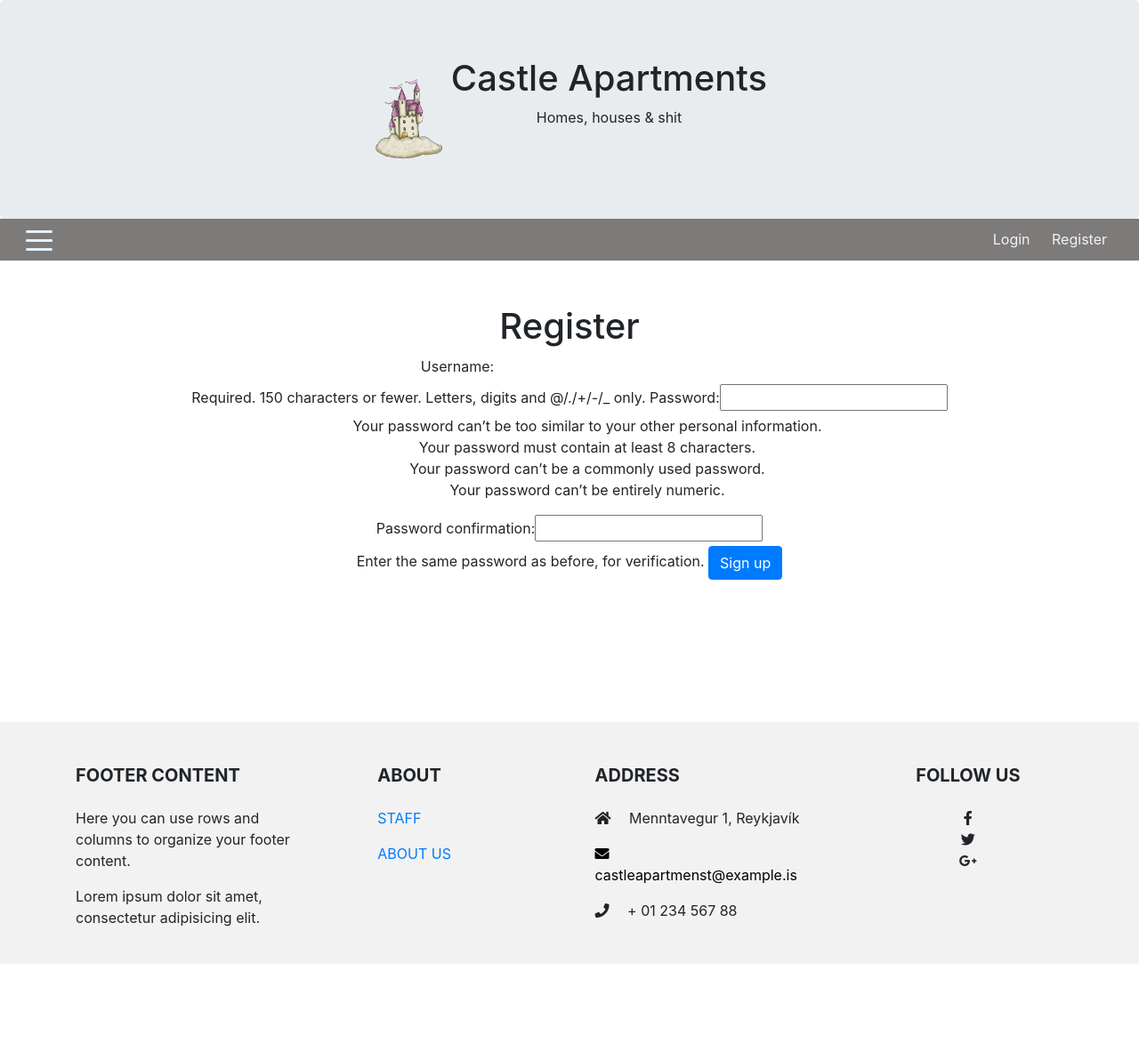
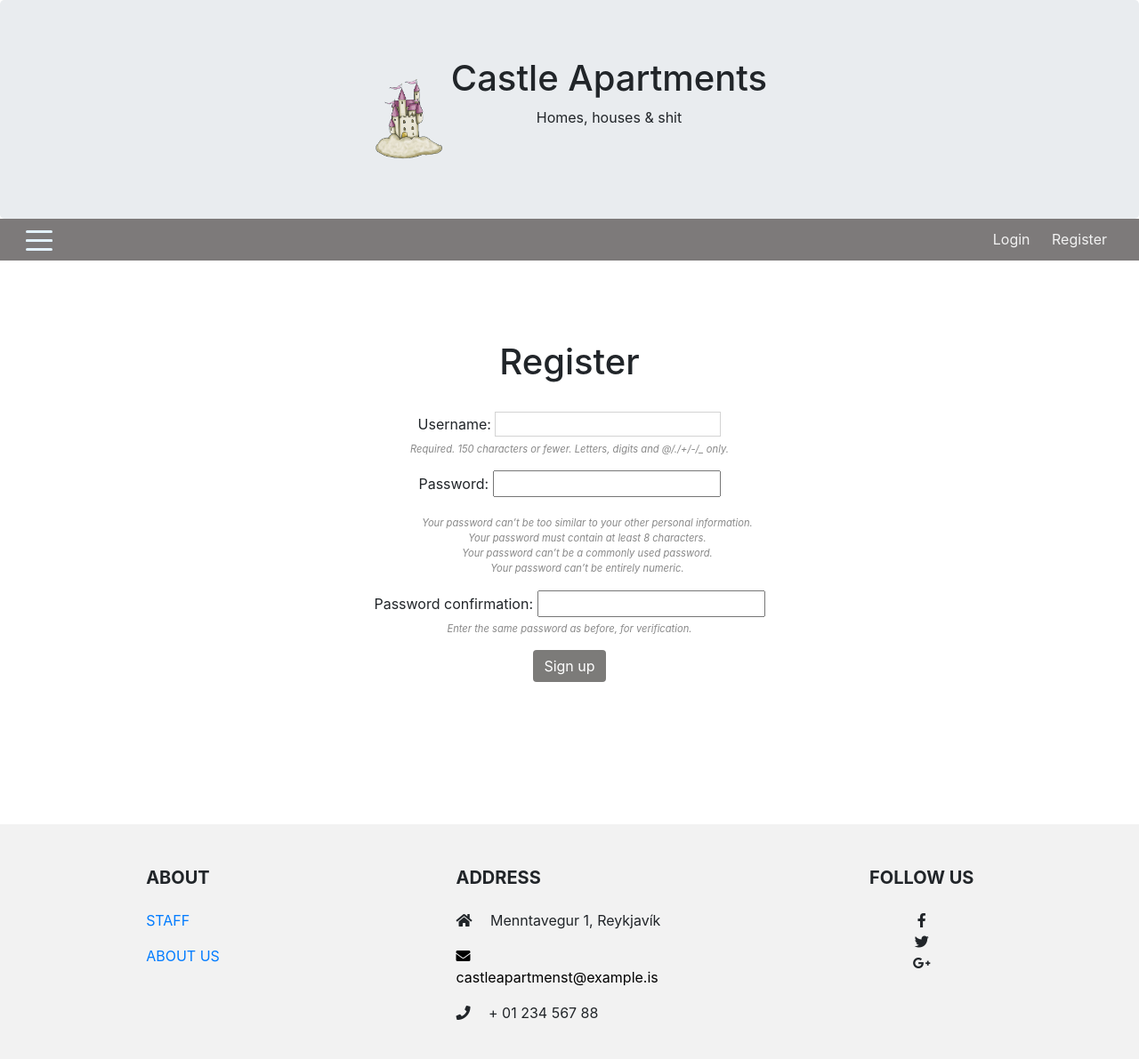
Before and after one commit to GudjonB/Verklegt2, a Django app: page /register in a window 1280 px wide. Shown: the whole page at 89% size. Before the commit the page ends 1084 px from the top, so only its background shows below. Run offline with Django 3.2, Linux system fonts and the light colour scheme; some libraries are stand-ins or nearby versions.

Commit message:
css for login and register

```diff
--- a/CastleApartment/settings.py
+++ b/CastleApartment/settings.py
@@ -111,7 +111,7 @@
 # Internationalization
 # https://docs.djangoproject.com/en/2.2/topics/i18n/
 
-LANGUAGE_CODE = 'eu-de'
+LANGUAGE_CODE = 'en-gb'
 
 TIME_ZONE = 'UTC'
 
--- a/static/css/main.css
+++ b/static/css/main.css
@@ -222,3 +222,31 @@
 .bodyBlock {
     padding-top: 0;
 }
+
+#id_username, #id_password {
+    border: 1px solid lightgrey;
+}
+
+.btn-primary {
+    background-color: #7C7B79;
+    border: none;
+}
+
+.login-register {
+    padding-top: 2.5rem;
+    padding-bottom: 1.5rem;
+}
+
+.helptext {
+    content: ' ';
+    display: block;
+    color: #888888;
+    font-size: 0.7rem;
+    font-style: italic;
+}
+
+.form-horizontal li {
+    color: #888888;
+    font-size: 0.7rem;
+    font-style: italic;
+}
--- a/templates/Users/login.html
+++ b/templates/Users/login.html
@@ -1,8 +1,9 @@
 {% extends "base.html" %}
 {% block content %}
+    <h1 class="login-register">Login</h1>
     <form class="form form-horizontal" method="post">
         {% csrf_token %}
-        {{ form }}
+        {{ form.as_p }}
         <input type="submit" class="btn btn-primary" value="Login" />
     </form>
 {% endblock %}
--- a/templates/Users/register.html
+++ b/templates/Users/register.html
@@ -1,9 +1,9 @@
 {% extends "base.html" %}
 {% block content %}
-    <h1>Register</h1>
+    <h1 class="login-register">Register</h1>
     <form class="form form-horizontal" method="post">
         {% csrf_token %}
-        {{ form }}
+        {{ form.as_p }}
         <input type="submit" class="btn btn-primary" value="Sign up" />
     </form>
 
--- a/templates/base.html
+++ b/templates/base.html
@@ -90,14 +90,7 @@
         <div class="row">
 
             <!-- Grid column -->
-            <div class="col-md-4 col-lg-3 mr-auto my-md-4 my-0 mt-4 mb-1">
 
-                <!-- Content -->
-                <h5 class="font-weight-bold text-uppercase mb-4">Footer Content</h5>
-                <p>Here you can use rows and columns to organize your footer content.</p>
-                <p>Lorem ipsum dolor sit amet, consectetur adipisicing elit.</p>
-
-            </div>
             <hr class="clearfix w-100 d-md-none">
             <div class="col-md-2 col-lg-2 mx-auto my-md-4 my-0 mt-4 mb-1">
                 <h5 class="font-weight-bold text-uppercase mb-4">About</h5>
```
